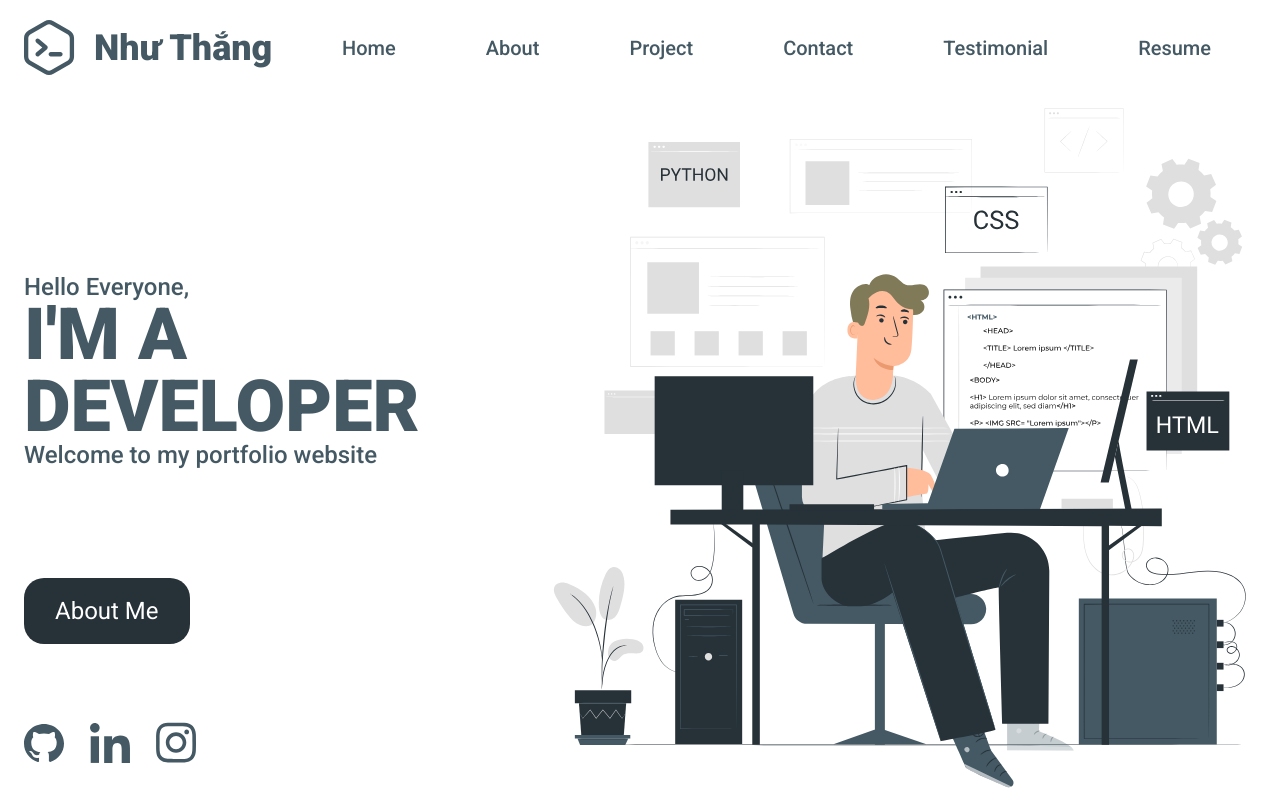
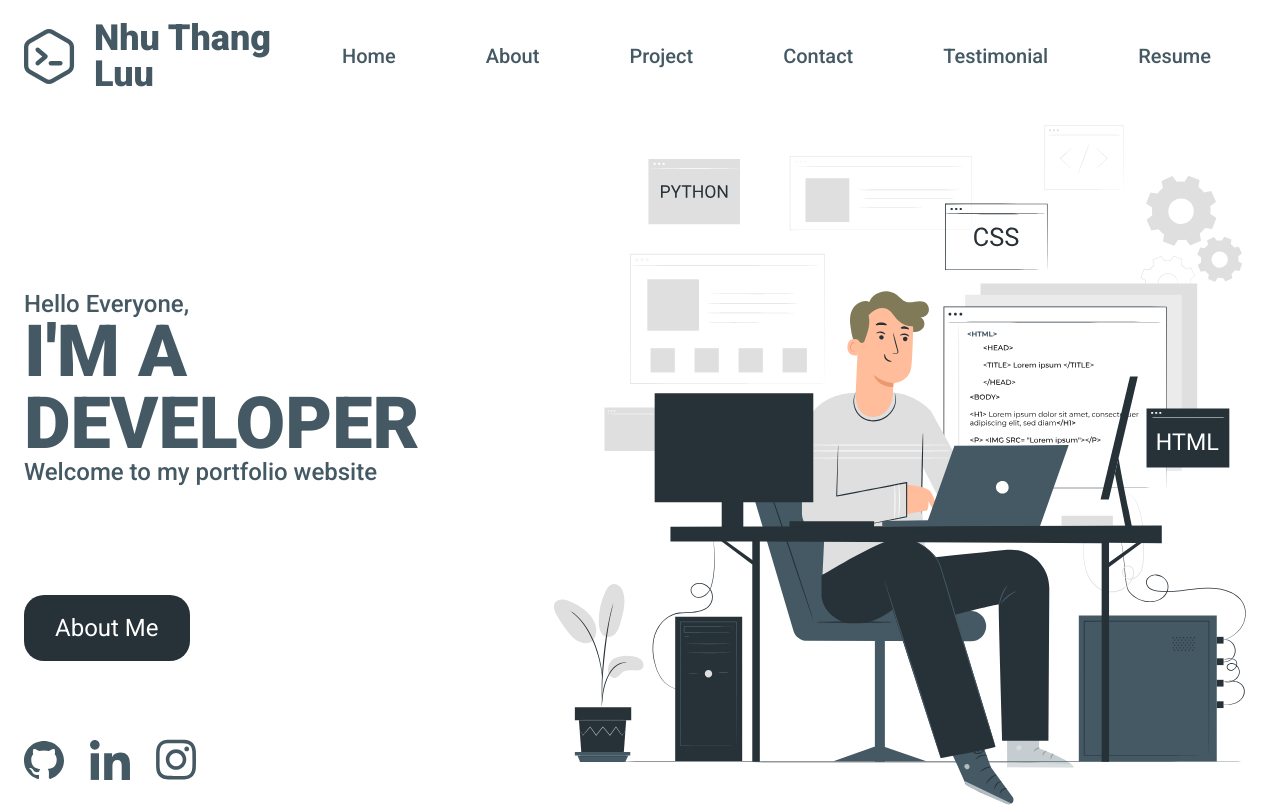
Before and after one commit to ThanggA7/Portfolio-Website, a plain HTML site: page index.html in a window 1280 px wide. Shown: the top 807 px of the page. Drawn offline with Linux system fonts and the light colour scheme.

Commit message:
Update index.html

```diff
--- a/index.html
+++ b/index.html
@@ -15,7 +15,7 @@
           <nav class="header__nav">
             <div class="logo">
               <img src="./assets/icons/logo.svg" alt="" />
-              <span class="logo__name">Như Thắng</span>
+              <span class="logo__name">Nhu Thang Luu</span>
             </div>
             <!-- Tablet Mobile Menu -->
             <label class="toggle-menu" for="menu-checkbox">
```
